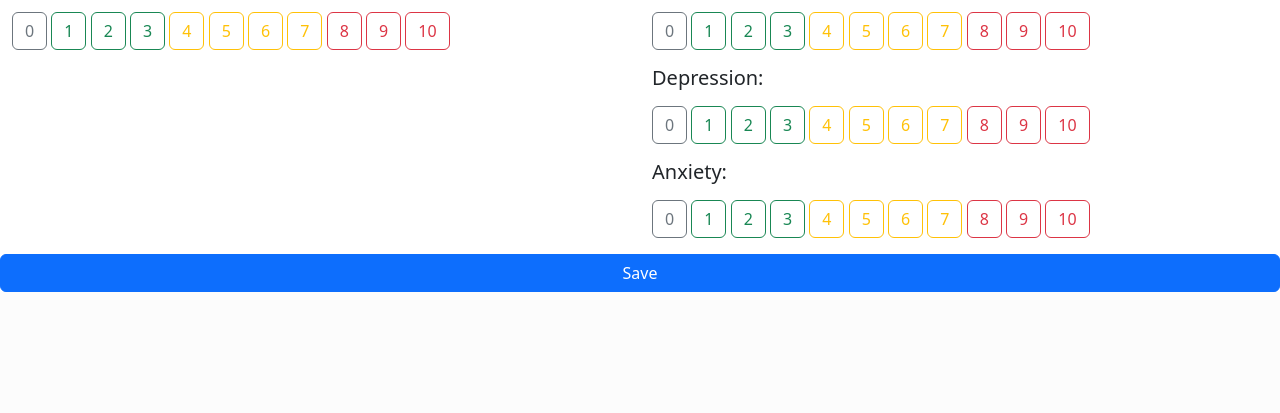
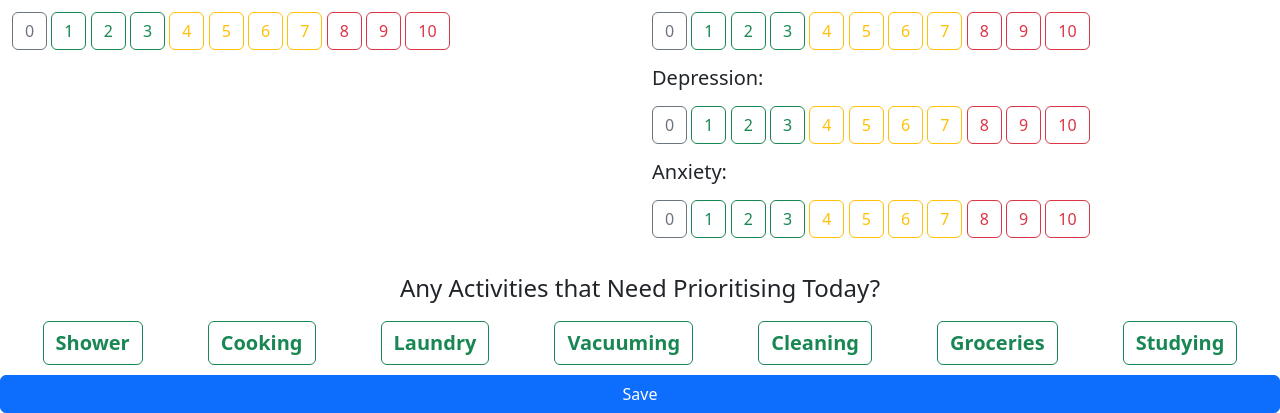
Before and after one commit to katieprogrammes/COMP3000-MVP, a Flask app: page /logAM in a window 1280 px wide. Shown: the part 1309-1722 px from the top of the page. Before the commit the page ends 1601 px from the top, so only its background shows below. Run offline with Flask 3, Linux system fonts and the light colour scheme; some libraries are stand-ins or nearby versions.

Commit message:
Added Activity Priority to Morning Logging

```diff
--- a/forms.py
+++ b/forms.py
@@ -84,3 +84,13 @@ class ActivityForm(FlaskForm):
     socialising = RadioField('Socialising: ', choices=[('0', '0'), ('1', '1'), ('2', '2'), ('3', '3'), ('4', '4'), ('5', '5'), ('6', '6'), ('7', '7'), ('8', '8'), ('9', '9'), ('10', '10'),])
     outing = RadioField('Going Out (General):', choices=[('0', '0'), ('1', '1'), ('2', '2'), ('3', '3'), ('4', '4'), ('5', '5'), ('6', '6'), ('7', '7'), ('8', '8'), ('9', '9'), ('10', '10'),])
     submit = SubmitField('Submit')
+
+class ActivityPriorityForm(FlaskForm):
+    shower = BooleanField("Shower")
+    cooking = BooleanField("Cooking")
+    laundry = BooleanField("Laundry")
+    vacuuming = BooleanField("Vacuuming")
+    cleaning = BooleanField("Cleaning")
+    groceries = BooleanField("Food Shopping")
+    studying = BooleanField("Studying")
+    submit = SubmitField("Submit")
--- a/routes.py
+++ b/routes.py
@@ -1,8 +1,8 @@
 import os
 from flask import render_template, Blueprint, url_for, current_app, redirect, flash, request
 from flask_login import current_user, login_user, login_required
-from models import User, PainAM, SymptomsAM, PainPM, SymptomsPM, Activity, InitialActivity, DailyRecommendation
-from forms import RegistrationForm, LoginForm, PainForm, SymptomsForm, InitialActivityForm, ActivityForm
+from models import User, PainAM, SymptomsAM, PainPM, SymptomsPM, Activity, InitialActivity, ActivityPriority, DailyRecommendation
+from forms import RegistrationForm, LoginForm, PainForm, SymptomsForm, InitialActivityForm, ActivityForm, ActivityPriorityForm
 from extenstions import db, login_manager
 import sqlalchemy as sa
 
@@ -98,6 +98,7 @@ def login():
 def logAM():
     form1 = PainForm()
     form2 = SymptomsForm()
+    form3 = ActivityPriorityForm()
     if request.method == "POST":
         #Validation
         pain_valid = form1.validate()
@@ -140,15 +141,29 @@ def logAM():
                 depression=form2.depression.data,
                 anxiety=form2.anxiety.data
             )
-            # Saving Pain Log to Database
+            # Saving Symptom Log to Database
             db.session.add(symptom_entry)
+
+            activity_priority = ActivityPriority(
+                user_id = current_user.id,
+                date=form1.date.data,
+                shower=int(form3.shower.data),
+                cooking=int(form3.cooking.data),
+                laundry=int(form3.laundry.data),
+                vacuuming=int(form3.vacuuming.data),
+                cleaning=int(form3.cleaning.data),
+                groceries=int(form3.groceries.data),
+                studying=int(form3.studying.data)
+            )
+            #Saving Activity Priority to Database
+            db.session.add(activity_priority)
 
             #Saving Database Changes
             db.session.commit()
 
-        flash('Pain record saved successfully', 'success')
+        flash('Record saved successfully', 'success')
         return redirect(url_for("routes.home"))
-    return render_template('logAM.html', title='Morning Log', form1=form1, form2=form2)
+    return render_template('logAM.html', title='Morning Log', form1=form1, form2=form2, form3=form3)
 
 @bp.route ('/logPM', methods=['GET', 'POST'])
 @login_required
--- a/static/css/style.css
+++ b/static/css/style.css
@@ -91,3 +91,14 @@
     text-align: center;
     padding-bottom: 10px;
 }
+.priority {
+    display: flex;
+    flex-direction: row;
+    justify-content: space-around;
+    padding: 10px;
+
+}
+.priority label {
+    font-size: 20px;
+    font-weight: 700;
+}
--- a/templates/logAM.html
+++ b/templates/logAM.html
@@ -403,7 +403,32 @@
                     {% endfor %}
                 </div>
             </div>
-                <button type="submit" class="btn btn-primary">Save</button>
+            <h4 class="subheading">Any Activities that Need Prioritising Today?</h4>
+            <div class="priority">
+
+
+                {{ form3.shower(class="btn-check", id="shower-btn") }}
+                <label class="btn btn-outline-success" for="shower-btn">Shower</label>
+
+                {{ form3.cooking(class="btn-check", id="cooking-btn") }}
+                <label class="btn btn-outline-success" for="cooking-btn">Cooking</label>
+
+                {{ form3.laundry(class="btn-check", id="laundry-btn") }}
+                <label class="btn btn-outline-success" for="laundry-btn">Laundry</label>
+
+                {{ form3.vacuuming(class="btn-check", id="vacuuming-btn") }}
+                <label class="btn btn-outline-success" for="vacuuming-btn">Vacuuming</label>
+
+                {{ form3.cleaning(class="btn-check", id="cleaning-btn") }}
+                <label class="btn btn-outline-success" for="cleaning-btn">Cleaning</label>
+
+                {{ form3.groceries(class="btn-check", id="groceries-btn") }}
+                <label class="btn btn-outline-success" for="groceries-btn">Groceries</label>
+
+                {{ form3.studying(class="btn-check", id="studying-btn") }}
+                <label class="btn btn-outline-success" for="studying-btn">Studying</label>
+            </div>
+            <button type="submit" class="btn btn-primary">Save</button>
         </form>
     </div>
 </div>
```
Also changed, not shown: models.py (+12 -0 lines), project.db.
